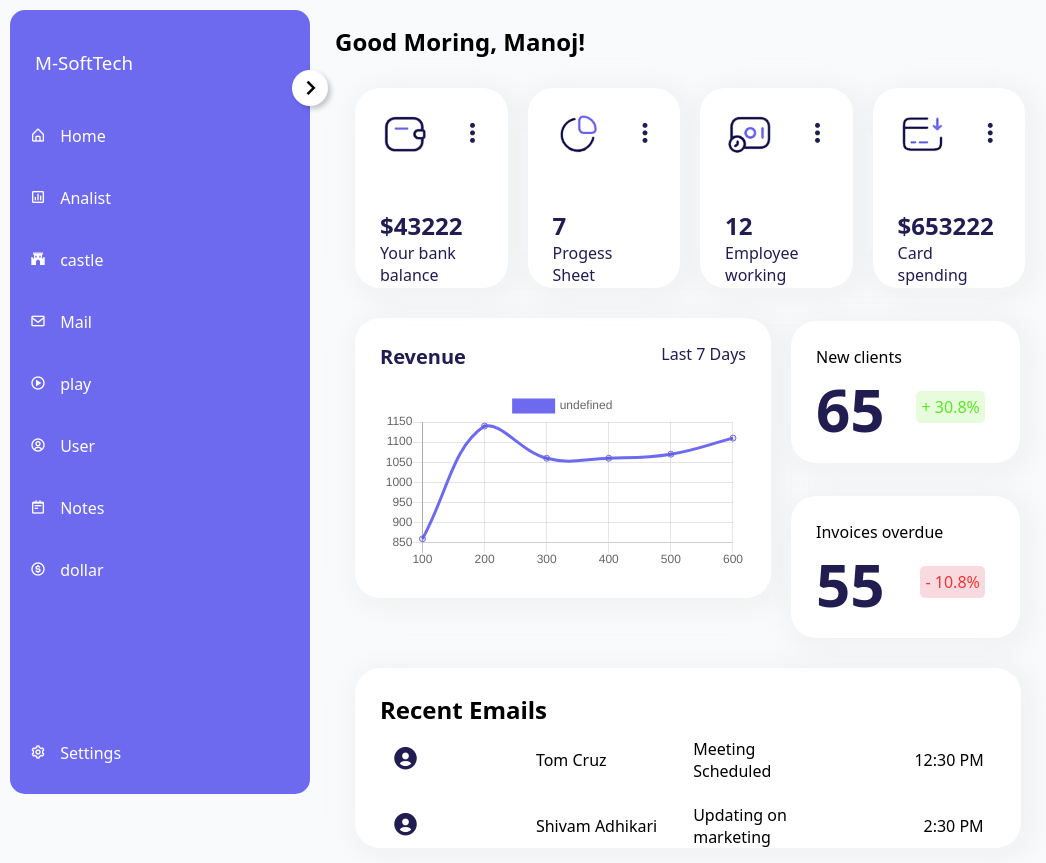
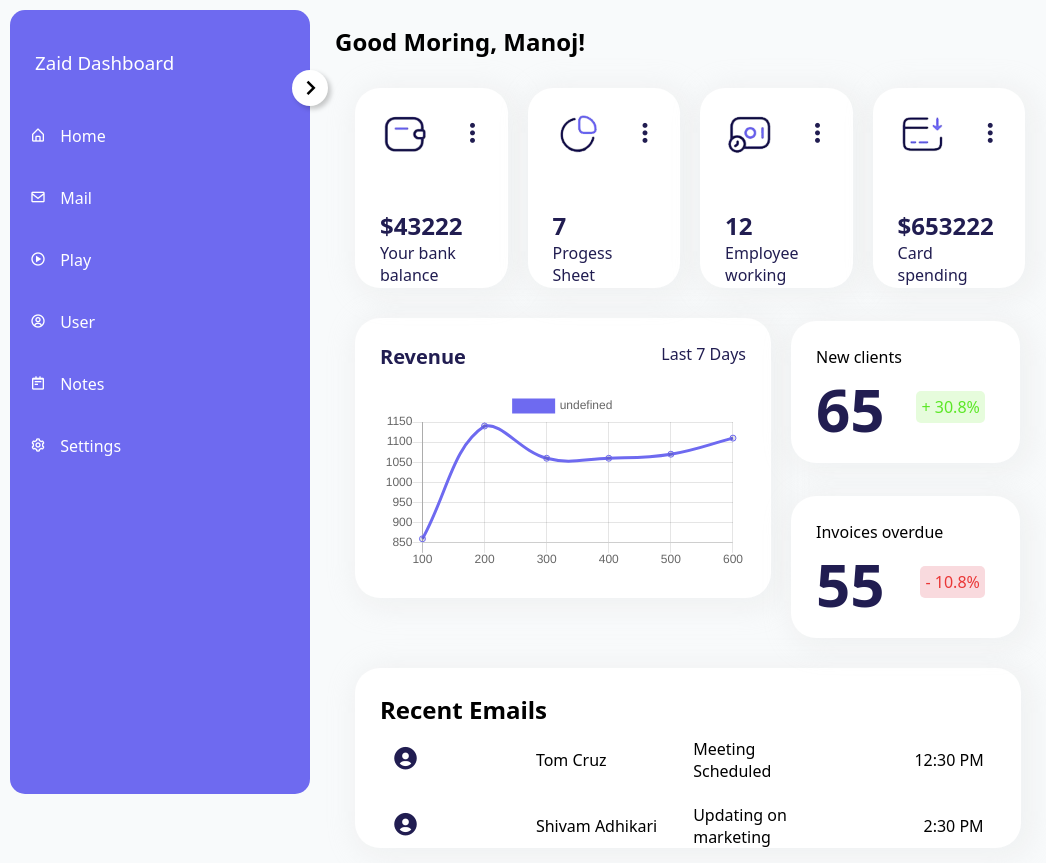
Before and after one commit to Zaidbhati10114/dashboard-html-css, a plain HTML site: page index.html in a window 1280 px wide. Shown: the top 863 px of the page, without its empty margins (0-1046 px from the left). Drawn offline with nearby package versions, Linux system fonts and the light colour scheme.

Commit message:
Third commit

```diff
--- a/index.html
+++ b/index.html
@@ -11,18 +11,15 @@
 
 <!--sidebar start -->
 	<div class="mobile-menu">
-		<h3>M-SoftTech <i class='bx bx-menu'id="mbmenu"></i></h3>
+		<h3>Admin Dashboard</h3> <i class='bx bx-menu'id="mbmenu"></i></h3>
 
 		<ul class="sidemenu hidden">
 
 		<li><a > Home</a></li>
-		<li><a >Analist</li>
-		<li><a >castle</a></li>
-		<li><a >Mail</a></li>
-		<li><a >play</a></li>
-		<li><a >User</a></li>
-		<li><a >Notes</a></li>
-		<li><a >dollar</a></li>
+		<li><a >User</li>
+		<li><a >Messages</a></li>
+		<li><a >Add Money</a></li>
+        <li><a >Send  Money</a></li>
 		<li><a >Settings</a></li>
 	</ul>
 	</div>
@@ -32,15 +29,12 @@
 	<i class='bx bx-chevron-right dirarrow'></i>
 	<i class='bx bx-chevron-left dirarrowright'></i>
 	<ul class="sidemenu">
-		<h3>M<span>-SoftTech</span></h3>
+		<h3>Zaid <span>Dashboard</span></h3>
 		<li><a ><i class='bx bx-home-alt'></i> Home</a></li>
-		<li><a ><i class='bx bx-bar-chart-square' ></i> Analist</li>
-		<li><a ><i class='bx bxs-castle'></i> castle</a></li>
 		<li><a ><i class='bx bx-envelope' ></i> Mail</a></li>
-		<li><a ><i class='bx bx-play-circle' ></i> play</a></li>
+		<li><a ><i class='bx bx-play-circle' ></i> Play</a></li>
 		<li><a ><i class='bx bx-user-circle'></i> User</a></li>
 		<li><a ><i class='bx bx-notepad'></i> Notes</a></li>
-		<li><a ><i class='bx bx-dollar-circle' ></i> dollar</a></li>
 		<li><a ><i class='bx bx-cog' ></i> Settings</a></li>
 	</ul>
 
```
